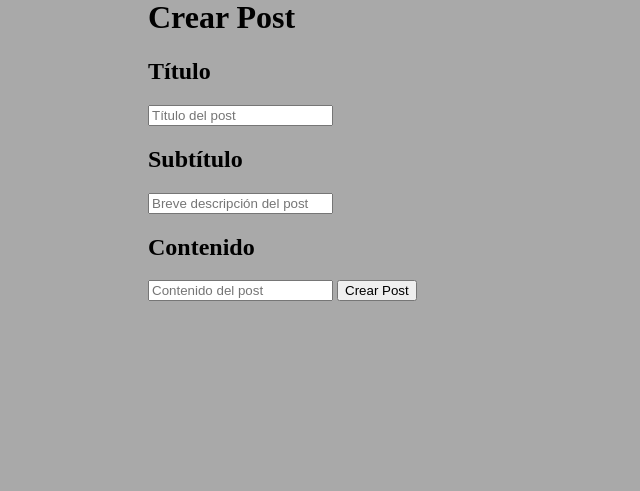
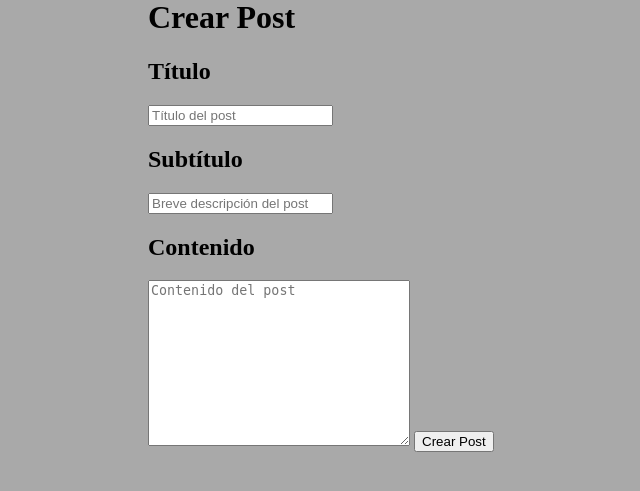
Before and after one commit to Erik-Lopez/colegio, a Django app: page /posts/create/ in a window 1280 px wide. Shown: the part 166-657 px from the top of the page, without its empty margins (12-652 px from the left). Run offline with Django 3.2, Linux system fonts and the light colour scheme.

```diff
--- /dev/null
+++ b/static/css/posts/create_post.css
@@ -0,0 +1,4 @@
+#content {
+	height: 20vh;
+	width: 20vw;
+}
--- a/templates/posts/create_post.html
+++ b/templates/posts/create_post.html
@@ -1,11 +1,13 @@
 {% extends 'base.html' %}
+{% load static %}
 
 {% block head_content %}
 <title>Crear Post</title>
+<link rel="stylesheet" href="{% static 'css/posts/create_post.css' %}"/>
 {% endblock %}
 
 {% block container %}
-<form method="POST" action="." >
+<form method="POST" action="." id="form">
 	{% csrf_token %}
 	<h1>Crear Post</h1>
 	<label for="title">
@@ -18,7 +20,7 @@
 	</label>
 	<label for="content">
 		<span> <h2>Contenido</h2> </span>
-		<input type="text" id="content" placeholder="Contenido del post" name="content" required="true"/>
+		<textarea id="content" placeholder="Contenido del post" name="content" cols="40" rows="40" required="true"></textarea>
 	</label>
 
 	<input type="submit" value="Crear Post"/>
```
Also changed, not shown: templates/posts/post.html (+8 -0 lines), db.sqlite3 (deleted).
